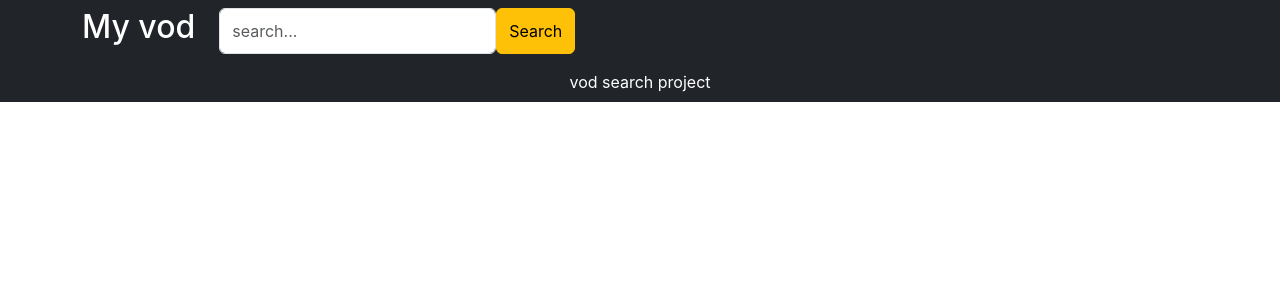
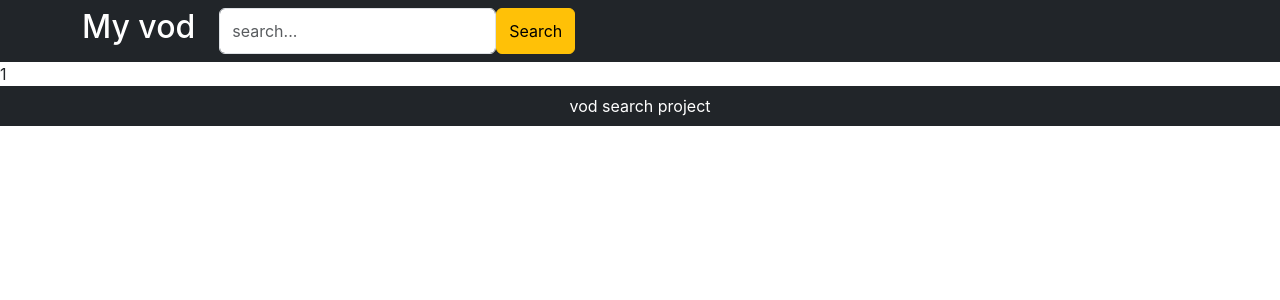
Before and after one commit to ortub10/vod_search_project, a React (Create React App) app: page /info/1 in a window 1280 px wide. Shown: the top 300 px of the page. Built offline with nearby package versions, Linux system fonts and the light colour scheme.

Commit message:
part 7 -showing id

```diff
--- a/src/App.js
+++ b/src/App.js
@@ -3,6 +3,7 @@ import { BrowserRouter, Routes, Route } from "react-router-dom";
 import "./App.css";
 import Footer from "./components/footer";
 import Home from "./components/home";
+import VodInfo from "./components/vodInfo";
 import VodInput from "./components/vodInput";
 
 function App() {
@@ -11,6 +12,7 @@ function App() {
       <VodInput />
       <Routes>
         <Route index element={<Home />} />
+        <Route path="/info/:id" element={<VodInfo />} />
       </Routes>
       <Footer />
     </BrowserRouter>
--- /dev/null
+++ b/src/components/vodInfo.js
@@ -0,0 +1,9 @@
+import React from "react";
+import { useParams } from "react-router-dom";
+
+function VodInfo() {
+  const prams = useParams();
+  return <div>{prams.id}</div>;
+}
+
+export default VodInfo;
--- a/src/components/vodItem.js
+++ b/src/components/vodItem.js
@@ -1,4 +1,5 @@
 import React from "react";
+import { Link } from "react-router-dom";
 
 function VodItem(props) {
   let item = props.item;
@@ -8,7 +9,12 @@ function VodItem(props) {
         <img src={item.Poster} className="float-start me-2 w-25" alt="pic" />
         <h3>{item.Title}</h3>
         <div>Year: {item.Year}</div>
-        <button className="btn btn-dark">More info</button>
+
+        <button className="btn">
+          <Link className="btn btn-dark" to={`/info/${item.imdbID}`}>
+            More info
+          </Link>
+        </button>
       </div>
     </div>
   );
```
Also changed, not shown: 1 other file (tests, documents, lock files or other folders).
